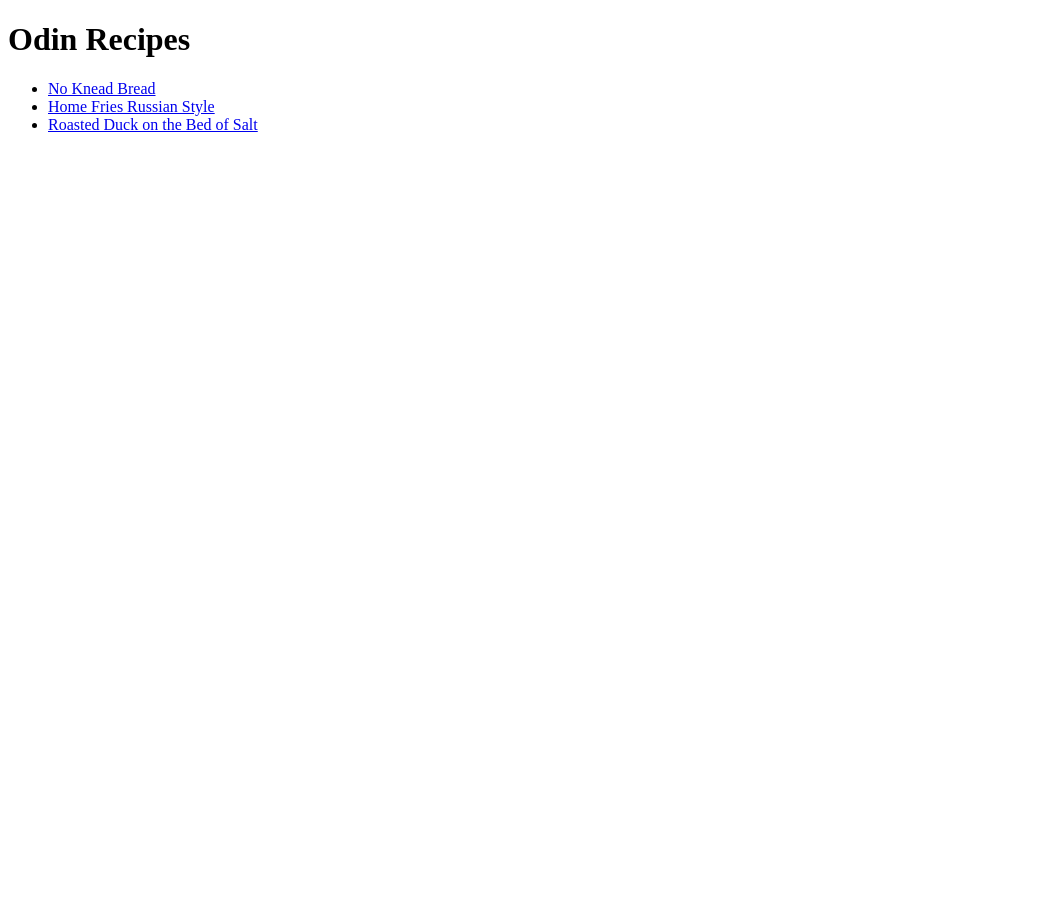
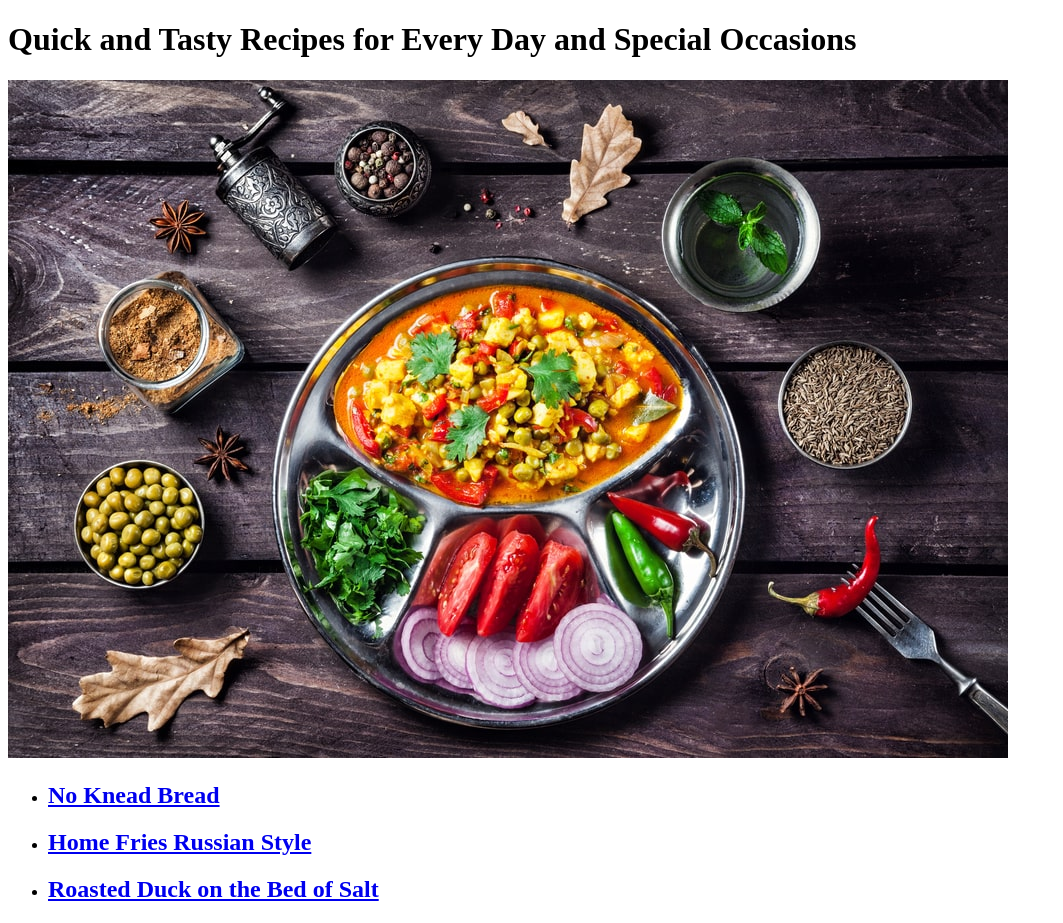
Before and after one commit to MarticaIda/odin-recipes, a plain HTML site: page index.html in a window 1280 px wide. Shown: the whole page, without its empty margins (0-1063 px from the left). Before the commit the page ends 800 px from the top, so only its background shows below. Drawn offline with Linux system fonts and the light colour scheme.

Commit message:
Edit homepage, add a picture, edit heading, links size

```diff
--- a/index.html
+++ b/index.html
@@ -2,14 +2,15 @@
 <html lang="en">
     <head>
         <meta charset="UTF-8">
-        <title>Homepage</title>
+        <title>Quick and Tasty Recipes for Every Day and Special Occasions</title>
     </head>
     <body>
-        <h1>Odin Recipes</h1>
+        <h1>Quick and Tasty Recipes for Every Day and Special Occasions</h1>
+        <img src="recipes/cooking.jpg" alt="Cooking prep set up">
         <ul>
-        <li><a href="recipes/No_Knead_Bread.html">No Knead Bread</a></li>
-        <li><a href="recipes/home_fries.html">Home Fries Russian Style</a></li>
-        <li><a href="recipes/duck.html">Roasted Duck on the Bed of Salt</a></li>
+        <li><h2><a href="recipes/No_Knead_Bread.html">No Knead Bread</a></h2></li>
+        <li><h2><a href="recipes/home_fries.html">Home Fries Russian Style</a></h2></li>
+        <li><h2><a href="recipes/duck.html">Roasted Duck on the Bed of Salt</a></h2></li>
 
         </ul>
     </body>
```
Also changed, not shown: recipes/cooking.jpg (added).
